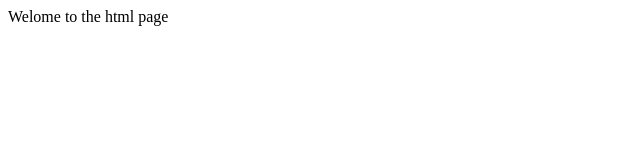
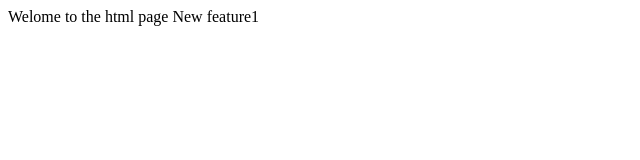
Before and after one commit to Manisha123854/learn-git, a plain HTML site: page index.html in a window 1280 px wide. Shown: the whole page, without its empty margins (0-640 px from the left). Drawn offline with Linux system fonts and the light colour scheme.

Commit message:
added a new line

```diff
--- a/index.html
+++ b/index.html
@@ -7,5 +7,6 @@
 </head>
 <body>
     Welome to the html page
+    New feature1
 </body>
 </html>
```
